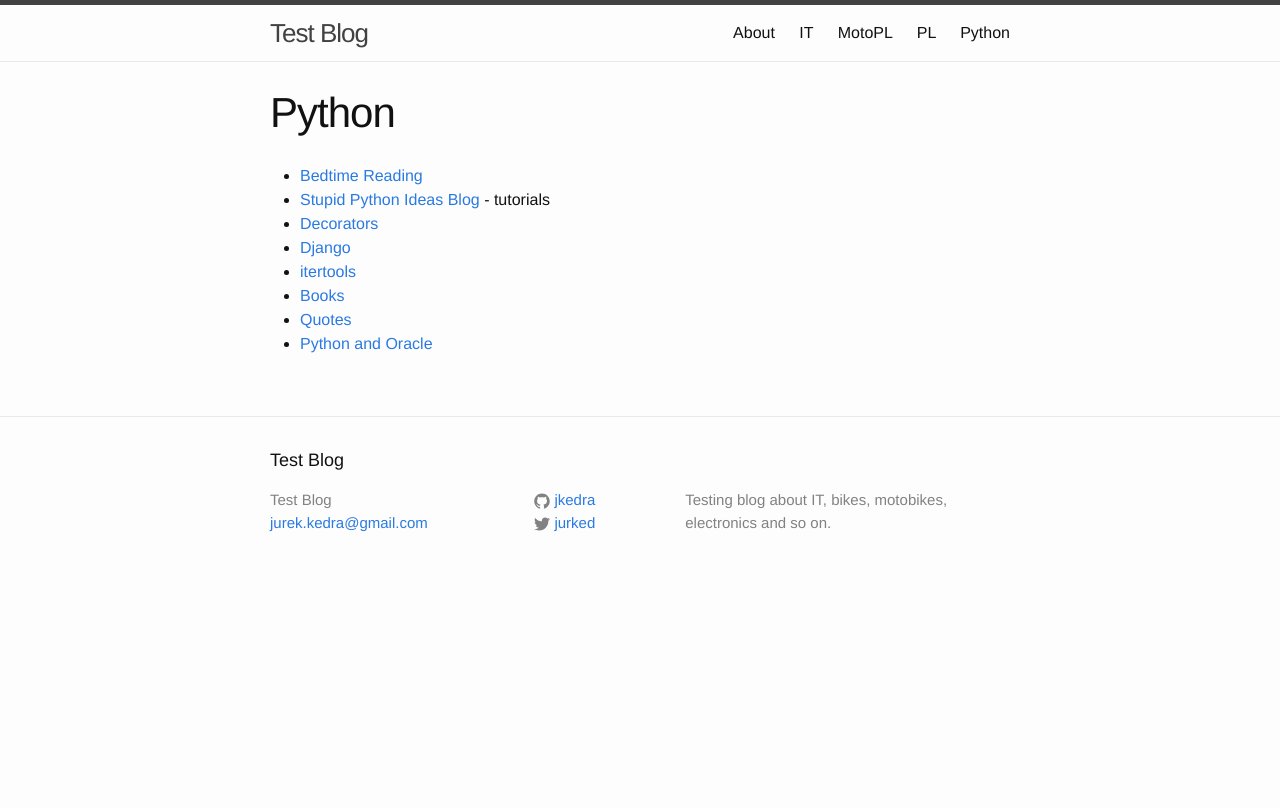
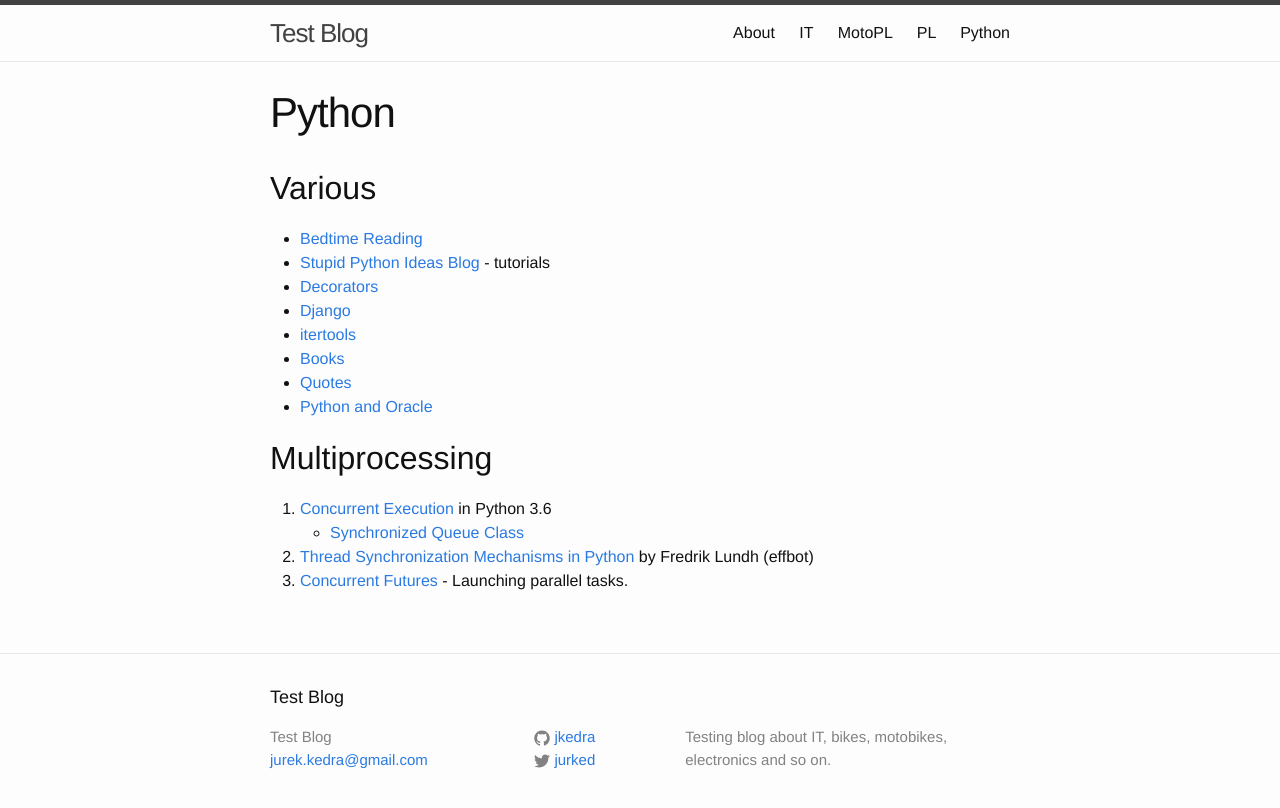
Before and after one commit to jkedra/jkedra.github.io, a Jekyll site: the page built from python.md, in a window 1280 px wide. Shown: the top 808 px of the page. Built offline with Jekyll 4.4.1, drawn with Linux system fonts in a browser that asks for light colours.

Commit message:
more mulitprocessing

```diff
--- a/python.md
+++ b/python.md
@@ -4,6 +4,8 @@ title: Python
 permalink: /python/
 language: en
 ---
+
+## Various
 
 * [Bedtime Reading](bedtime)
 * [Stupid Python Ideas Blog][stupid] - tutorials
@@ -14,5 +16,12 @@ language: en
 * [Quotes](quotes)
 * [Python and Oracle](pyora)
 
+## Multiprocessing
+
+1. [Concurrent Execution](https://docs.python.org/3.6/library/concurrency.html) in Python 3.6
+    * [Synchronized Queue Class](https://docs.python.org/3.6/library/queue.html#queue.Queue)
+2. [Thread Synchronization Mechanisms in Python](http://effbot.org/zone/thread-synchronization.htm) by Fredrik Lundh (effbot)
+3. [Concurrent Futures](https://docs.python.org/3/library/concurrent.futures.html) - Launching parallel tasks.
+
 
 [stupid]: http://stupidpythonideas.blogspot.com/search/label/tutorial
```
Also changed, not shown: _python/bedtime.md (+7 -0 lines), _python/itertools.md (+3 -2 lines).
